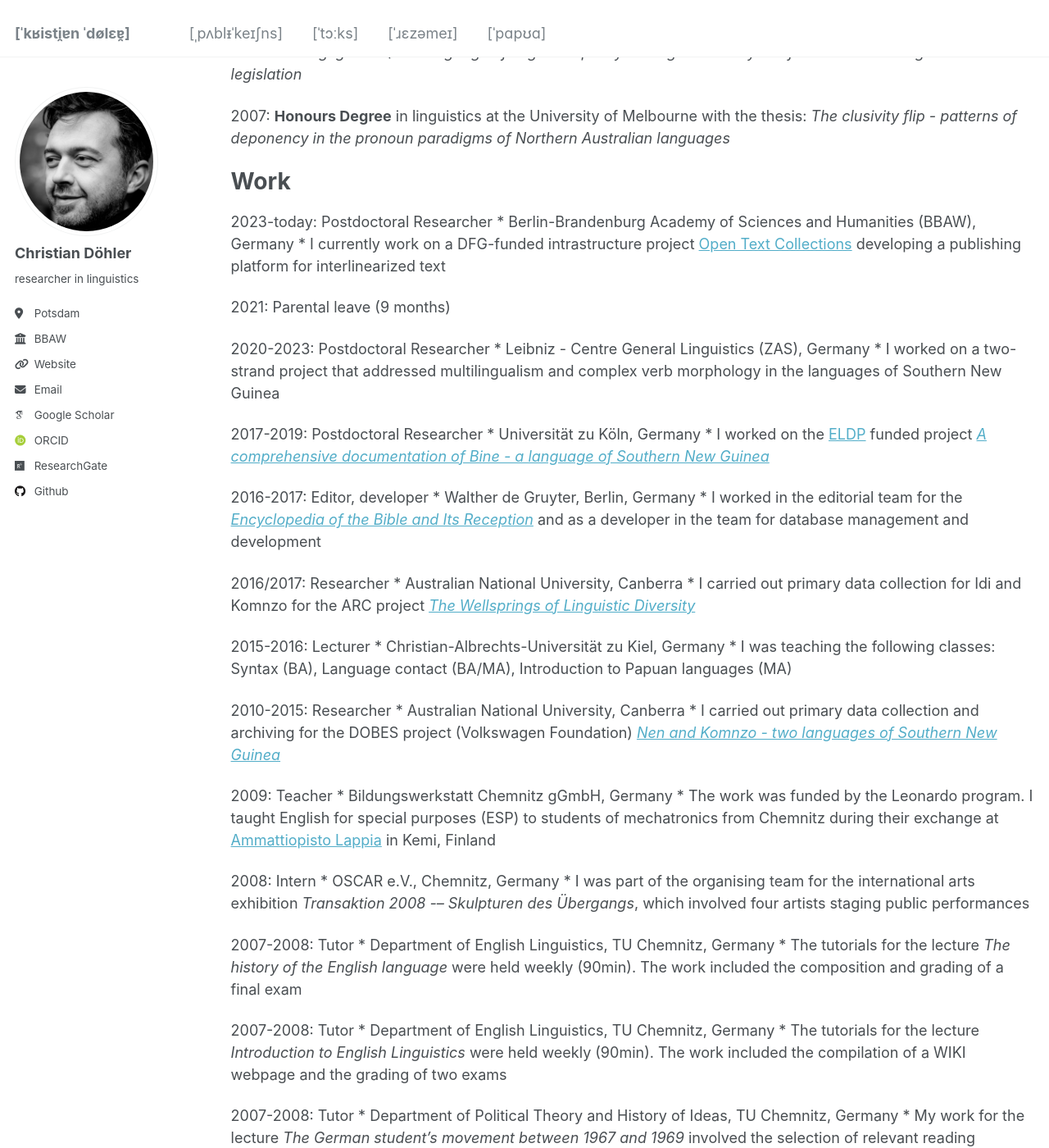
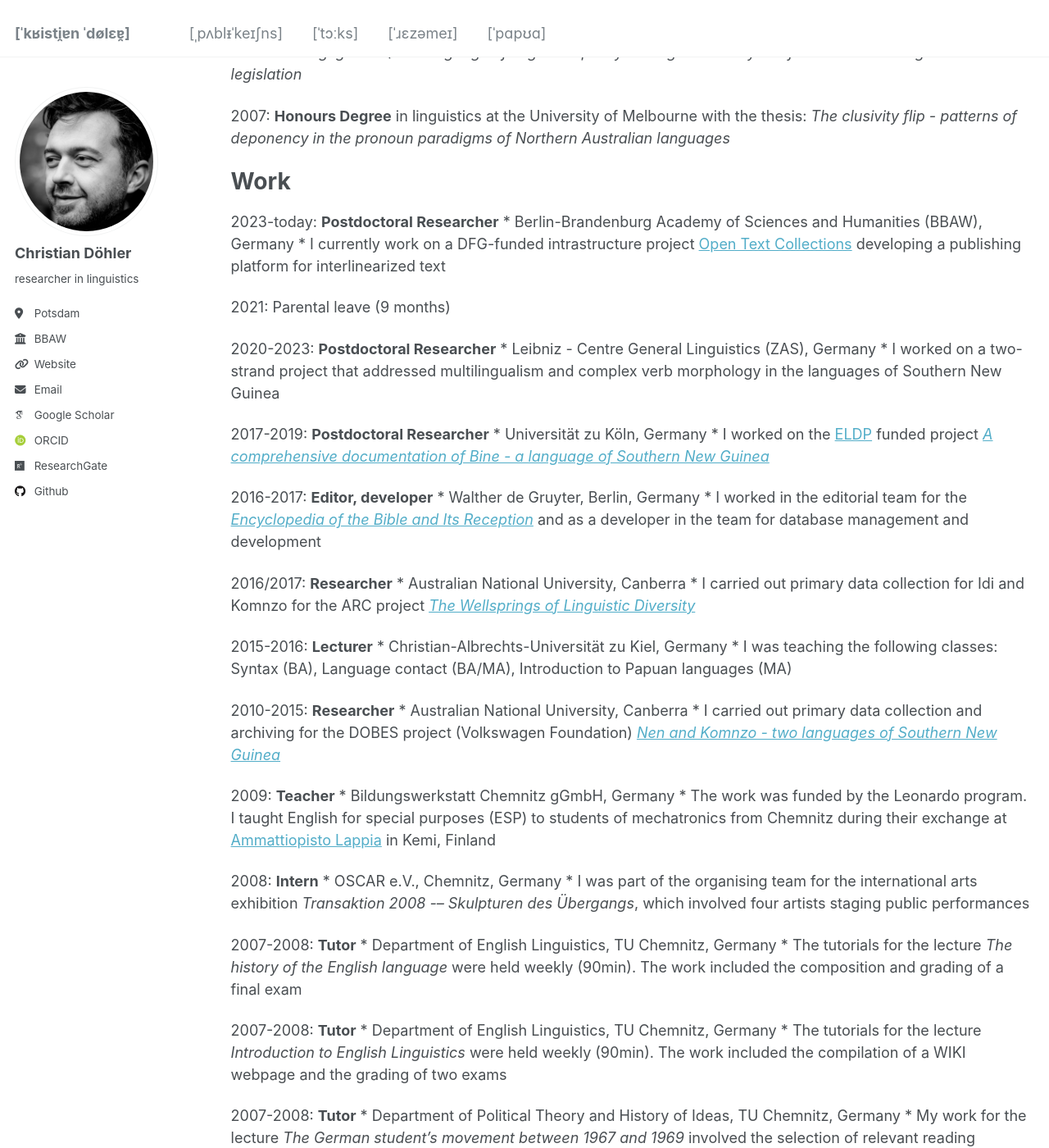
Before and after one commit to chrdoe/chrdoe.github.io, a Jekyll site: the page built from _pages/cv.md, in a window 1280 px wide and 1400 px high, scrolled down 253 px. Shown: the whole window at 82% size. Built offline with Jekyll 4.4.1, drawn with Linux system fonts in a browser that asks for light colours; some web fonts are replaced; some of the changed text lies outside the part shown.

Commit message:
Update cv.md

```diff
--- a/_pages/cv.md
+++ b/_pages/cv.md
@@ -20,61 +20,61 @@ Education
 Work
 ======
 
-2023-today: Postdoctoral Researcher
+2023-today: **Postdoctoral Researcher**
 	* Berlin-Brandenburg Academy of Sciences and Humanities (BBAW), Germany
 	* I currently work on a DFG-funded intrastructure project [Open Text Collections](opentextcollections.github.io) developing a publishing platform for interlinearized text
 
 2021: Parental leave (9 months)
 
-2020-2023: Postdoctoral Researcher
+2020-2023: **Postdoctoral Researcher**
 	* Leibniz - Centre General Linguistics (ZAS), Germany
 	* I worked on a two-strand project that addressed multilingualism and complex verb morphology in the languages of Southern New Guinea
 
-2017-2019: Postdoctoral Researcher
+2017-2019: **Postdoctoral Researcher**
 	* Universität zu Köln, Germany
 	* I worked on the [ELDP](https://www.eldp.net/) funded project [*A comprehensive documentation of Bine - a language of Southern New Guinea*](https://www.elararchive.org/dk0471)
 
-2016-2017: Editor, developer
+2016-2017: **Editor, developer**
 	* Walther de Gruyter, Berlin, Germany
 	* I worked in the editorial team for the [*Encyclopedia of the Bible and Its Reception*](https://www.degruyter.com/database/ebr/html) and as a developer in the team for database management and development
 
-2016/2017: Researcher
+2016/2017: **Researcher**
 	* Australian National University, Canberra
 	* I carried out primary data collection for Idi and Komnzo for the ARC project [*The Wellsprings of Linguistic Diversity*](https://researchportalplus.anu.edu.au/en/projects/the-wellsprings-of-linguistics-diversity)
 
-2015-2016: Lecturer
+2015-2016: **Lecturer**
 	* Christian-Albrechts-Universität zu Kiel, Germany
 	* I was teaching the following classes: Syntax (BA), Language contact (BA/MA), Introduction to Papuan languages (MA)
 
-2010-2015: Researcher
+2010-2015: **Researcher**
 	* Australian National University, Canberra
 	* I carried out primary data collection and archiving for the DOBES project (Volkswagen Foundation) [*Nen and Komnzo - two languages of Southern New Guinea*](https://dobes.mpi.nl/projects/morehead/)
 
-2009: Teacher
+2009: **Teacher**
 	* Bildungswerkstatt Chemnitz gGmbH, Germany
 	* The work was funded by the Leonardo program. I taught English for special purposes (ESP) to students of mechatronics from Chemnitz during their exchange at [Ammattiopisto Lappia](https://www.lappia.fi/) in Kemi, Finland
 
-2008: Intern
+2008: **Intern**
 	* OSCAR e.V., Chemnitz, Germany
 	* I was part of the organising team for the international arts exhibition *Transaktion 2008 -– Skulpturen des Übergangs*, which involved four artists staging public performances
 
-2007-2008: Tutor
+2007-2008: **Tutor**
 	* Department of English Linguistics, TU Chemnitz, Germany
 	* The tutorials for the lecture *The history of the English language* were held weekly (90min). The work included the composition and grading of a final exam
 
-2007-2008: Tutor
+2007-2008: **Tutor**
 	* Department of English Linguistics, TU Chemnitz, Germany
 	* The tutorials for the lecture *Introduction to English Linguistics* were held weekly (90min). The work included the compilation of a WIKI webpage and the grading of two exams
 
-2007-2008: Tutor
+2007-2008: **Tutor**
 	* Department of Political Theory and History of Ideas, TU Chemnitz, Germany
 	* My work for the lecture *The German student's movement between 1967 and 1969* involved the selection of relevant reading material from the library, the assessment of two essays by each student, and the composition and grading of a final exam
 
-2005-2006: Tutor
+2005-2006: **Tutor**
 	* Department of Political Theory and History of Ideas, TU Chemnitz, Germany
 	* My work for the lecture *Immigrants and asylum seekers in the 20th century* involved the selection and preparation of relevant reading material and the grading of a final exam
 
-2005-2006: Research assistant
+2005-2006: **Research assistant**
 	* Department of English Linguistics, TU Chemnitz, Germany
 	* I helped with the compilation of a corpus of scientific texts and their popular science counterparts. In the project *Hedging in academic English* the text corpus was scanned for hedging expressions on different linguistic levels and coded for the degree of stance
 
```
